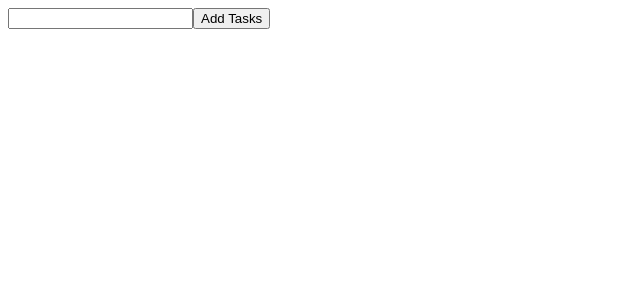
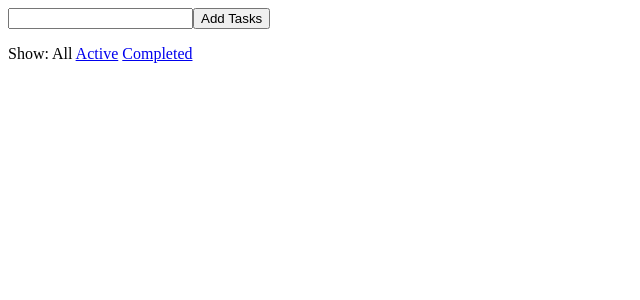
Before and after one commit to pinakinmistry/React-Training, a React app in the folder todo-app/: page / in a window 1280 px wide. Shown: the top 300 px of the page, without its empty margins (0-640 px from the left). Built offline with nearby package versions, Linux system fonts and the light colour scheme.

Commit message:
Filtering todos by dispatching SET_VISIBILITY action

```diff
--- a/todo-app/main.js
+++ b/todo-app/main.js
@@ -55,10 +55,41 @@ const todoApp = combineReducers({
 })
 const store = createStore(todoApp)
 
+const FilterLink = ({children, filter, currentFilter}) => {
+    if(filter === currentFilter) {
+        return <span>{children}</span>
+    }
+    return (
+        <a href="#" onClick={(e) => {
+            e.preventDefault()
+            store.dispatch({
+                type: 'SET_VISIBILITY_FILTER',
+                filter
+            })
+        }} >
+            {children}
+        </a>
+    )
+}
+
 let todoId = 0;
+
+const getVisibleTodos = (todos, filter) => {
+    switch(filter) {
+        case 'SHOW_ALL':
+            return todos
+        case 'SHOW_ACTIVE':
+            return todos.filter(todo => !todo.completed)
+        case 'SHOW_COMPLETED':
+            return todos.filter(todo => todo.completed)
+    }
+}
 
 class TodoApp extends Component {
     render() {
+        let {todos, visibilityFilter} = this.props;
+        const visibleTodos = getVisibleTodos(todos, visibilityFilter)
+
         return (
             <div>
                 <input ref={node => { this.input = node }}/>
@@ -71,7 +102,7 @@ class TodoApp extends Component {
                     this.input.value = ''
                 }}>Add Tasks</button>
                 <ul>
-                    {this.props.todos.map(todo => (
+                    {visibleTodos.map(todo => (
                         <li key={todo.id}
                             onClick={() => {
                                 store.dispatch({
@@ -86,6 +117,15 @@ class TodoApp extends Component {
                         </li>
                     ))}
                 </ul>
+                <p>
+                    Show:
+                    {' '}
+                    <FilterLink filter="SHOW_ALL" currentFilter={visibilityFilter}>All</FilterLink>
+                    {' '}
+                    <FilterLink filter="SHOW_ACTIVE" currentFilter={visibilityFilter}>Active</FilterLink>
+                    {' '}
+                    <FilterLink filter="SHOW_COMPLETED" currentFilter={visibilityFilter}>Completed</FilterLink>
+                </p>
             </div>
         )
     }
@@ -93,7 +133,7 @@ class TodoApp extends Component {
 
 const render = () => {
     ReactDOM.render(
-        <TodoApp todos={store.getState().todos} />,
+        <TodoApp {...store.getState()} />,
         document.getElementById('app')
     )
 }
```
